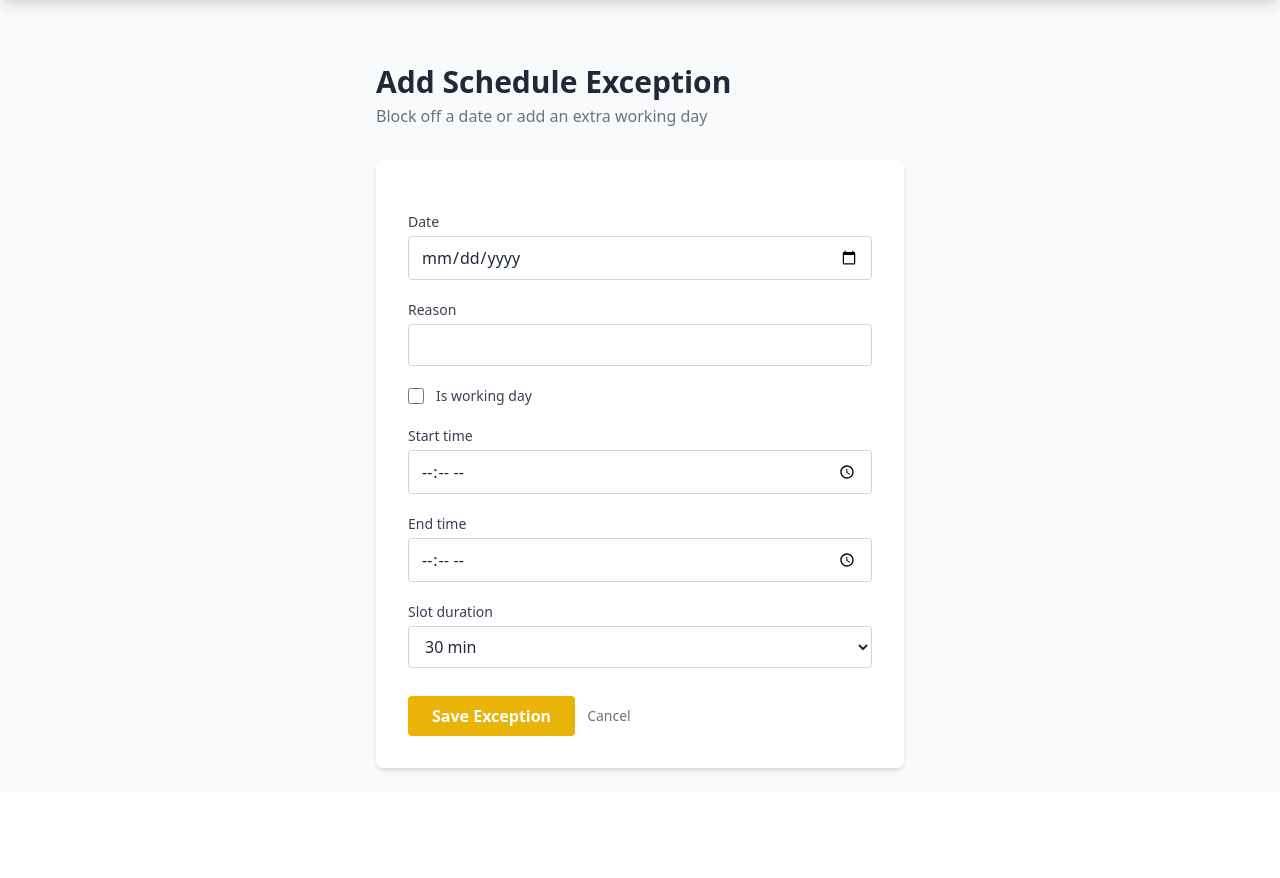
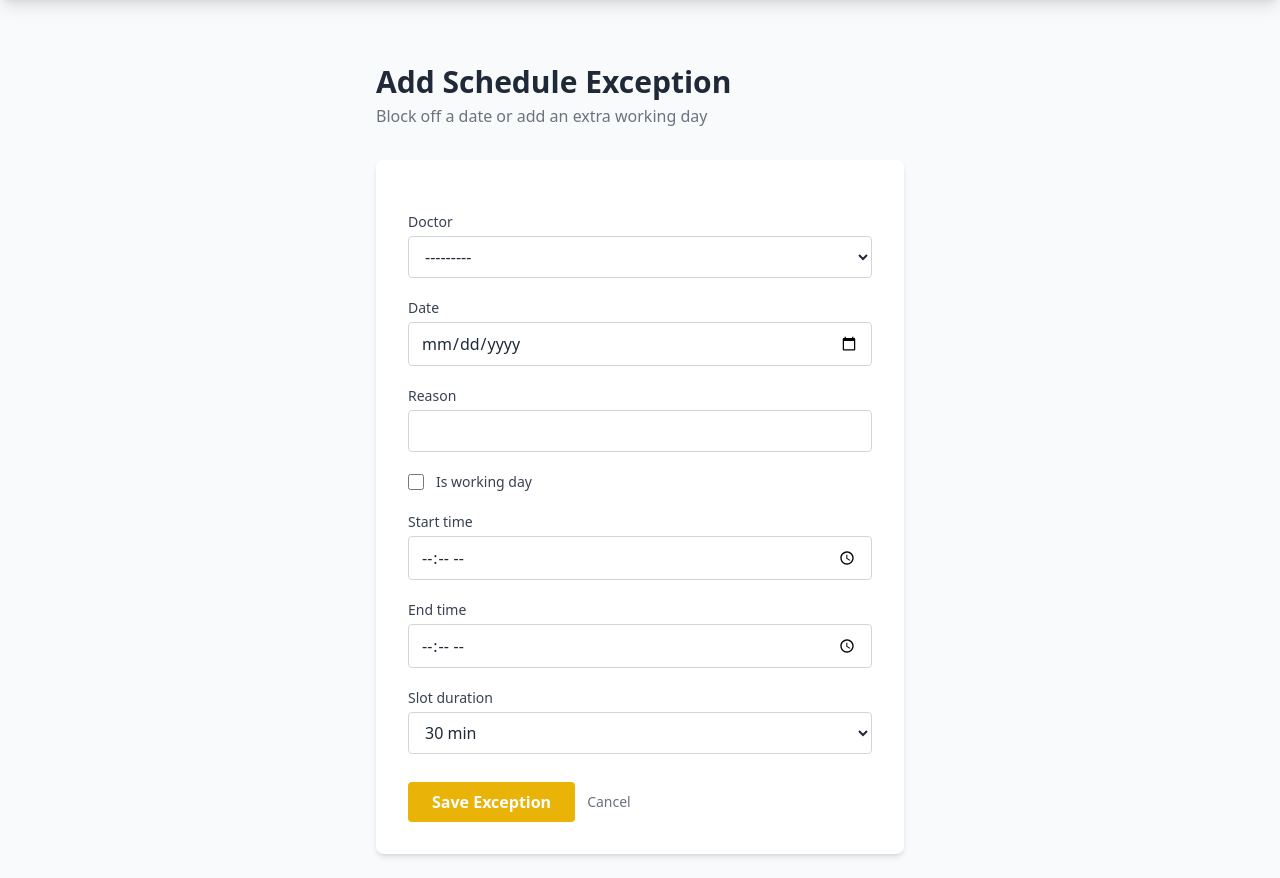
Before and after one commit to alaamagdy20211/clinic_appointment_systemm, a Django app: page /scheduling/my-schedule/exception/create/ in a window 1280 px wide. Shown: the part 61-939 px from the top of the page. Before the commit the page ends 834 px from the top, so only its background shows below. Run offline with Django 5.2, Linux system fonts and the light colour scheme; a user stored in the database is signed in; tables that the repository leaves empty hold one stand-in row (values such as "Sample post"); some libraries are stand-ins or nearby versions.

Commit message:
Add exception day button to receptionist dashboard

```diff
--- a/scheduling/forms.py
+++ b/scheduling/forms.py
@@ -1,6 +1,7 @@
 from django import forms
 from .models import DoctorSchedule, ScheduleException
 from django.utils import timezone
+from django.contrib.auth import get_user_model
 
 INPUT_CLASS = "w-full border border-gray-300 rounded px-3 py-2 focus:outline-none focus:ring-2 focus:ring-blue-400"
 SELECT_CLASS = "w-full border border-gray-300 rounded px-3 py-2 focus:outline-none focus:ring-2 focus:ring-blue-400 bg-white"
@@ -17,9 +18,16 @@ class ScheduleForm(forms.ModelForm):
         }
 
 class ScheduleExceptionForm(forms.ModelForm):
+    doctor = forms.ModelChoiceField(
+        queryset=get_user_model().objects.filter(role="DOCTOR"),
+        widget=forms.Select(attrs={'class': SELECT_CLASS}),
+        required=True,
+        label="Doctor"
+    )
+
     class Meta:
         model = ScheduleException
-        fields = ['date', 'reason', 'is_working_day', 'start_time', 'end_time', 'slot_duration']
+        fields = ['doctor', 'date', 'reason', 'is_working_day', 'start_time', 'end_time', 'slot_duration']
         widgets = {
             'date': forms.DateInput(attrs={'type': 'date', 'class': INPUT_CLASS}),
             'reason': forms.TextInput(attrs={'class': INPUT_CLASS}),
@@ -28,6 +36,7 @@ class ScheduleExceptionForm(forms.ModelForm):
             'end_time': forms.TimeInput(attrs={'type': 'time', 'class': INPUT_CLASS}),
             'slot_duration': forms.Select(attrs={'class': SELECT_CLASS}),
         }
+
     def clean_date(self):
         date = self.cleaned_data['date']
         if date and date < timezone.now().date():
--- a/scheduling/views.py
+++ b/scheduling/views.py
@@ -69,7 +69,9 @@ class ScheduleExceptionCreateView(LoginRequiredMixin, UserPassesTestMixin, Creat
     success_url = reverse_lazy('schedule-list')
 
     def form_valid(self, form):
-        form.instance.doctor = self.request.user
+        if self.request.user.role == 'DOCTOR':
+            form.instance.doctor = self.request.user
+
         if form.instance.is_working_day:
             try:
                 generate_slots_for_day(form.instance)
@@ -82,6 +84,11 @@ class ScheduleExceptionCreateView(LoginRequiredMixin, UserPassesTestMixin, Creat
         response = super().form_valid(form)
         return response
 
+    def get_success_url(self):
+        if self.request.user.role == 'RECEPTIONIST':
+            return reverse_lazy('receptionist_dashboard')
+        return reverse_lazy('schedule-list')
+
     def test_func(self):
         print(f"User role: '{self.request.user.role}'")
-        return self.request.user.role == 'DOCTOR'
+        return self.request.user.role in ['DOCTOR', 'RECEPTIONIST']
--- a/users/templates/scheduling/schedule_exception_form.html
+++ b/users/templates/scheduling/schedule_exception_form.html
@@ -14,8 +14,13 @@
             <span class="text-xl font-bold tracking-wide">HealthNest</span>
         </div>
         <div class="flex items-center gap-3">
-            <span class="text-sm text-blue-200 font-medium">Dr. {{ user.get_full_name|default:user.username }}</span>
-            <a href="{% url 'doctor_dashboard' %}" class="text-sm text-blue-100 hover:text-white border border-blue-400 hover:border-white px-3 py-1.5 rounded-lg transition">Dashboard</a>
+            {% if user.role == 'DOCTOR' %}
+                <span class="text-sm text-blue-200 font-medium">Dr. {{ user.get_full_name|default:user.username }}</span>
+                <a href="{% url 'doctor_dashboard' %}" class="text-sm text-blue-100 hover:text-white border border-blue-400 hover:border-white px-3 py-1.5 rounded-lg transition">Dashboard</a>
+            {% else %}
+                <span class="text-sm text-blue-200 font-medium">{{ user.get_full_name|default:user.username }}</span>
+                <a href="{% url 'receptionist_dashboard' %}" class="text-sm text-blue-100 hover:text-white border border-blue-400 hover:border-white px-3 py-1.5 rounded-lg transition">Dashboard</a>
+            {% endif %}
             <a href="{% url 'logout' %}" class="text-sm font-medium bg-red-500 hover:bg-red-600 px-3 py-1.5 rounded-lg transition">Sign Out</a>
         </div>
     </nav>
--- a/users/templates/users/doctor_dashboard.html
+++ b/users/templates/users/doctor_dashboard.html
@@ -73,11 +73,6 @@
                 <h3 class="font-bold text-gray-800 mb-1">Add Working Day</h3>
                 <p class="text-sm text-gray-500 mb-3">Set a recurring schedule for a weekday.</p>
                 <a href="{% url 'schedule-create' %}" class="inline-block bg-teal-600 hover:bg-teal-700 text-white text-sm font-medium px-4 py-2 rounded transition">Add Day</a>
-            </div>
-            <div class="bg-white p-5 rounded-lg shadow-md border-l-4 border-yellow-400">
-                <h3 class="font-bold text-gray-800 mb-1">Schedule Exception</h3>
-                <p class="text-sm text-gray-500 mb-3">Block off a date or add an extra working day.</p>
-                <a href="{% url 'schedule-exception-create' %}" class="inline-block bg-yellow-500 hover:bg-yellow-600 text-white text-sm font-medium px-4 py-2 rounded transition">Add Exception</a>
             </div>
         </div>
 
```
Also changed, not shown: users/templates/users/receptionist_dashboard.html (+8 -4 lines).
